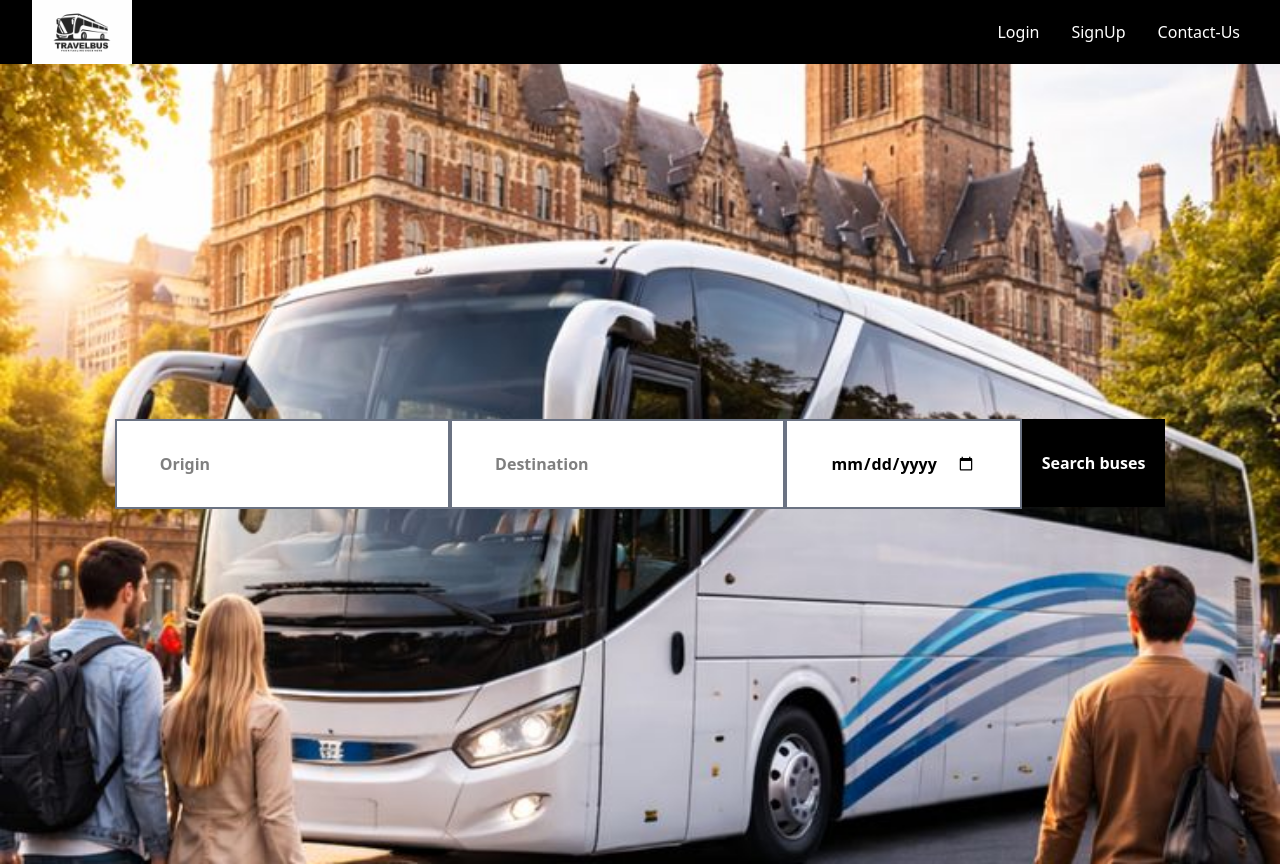
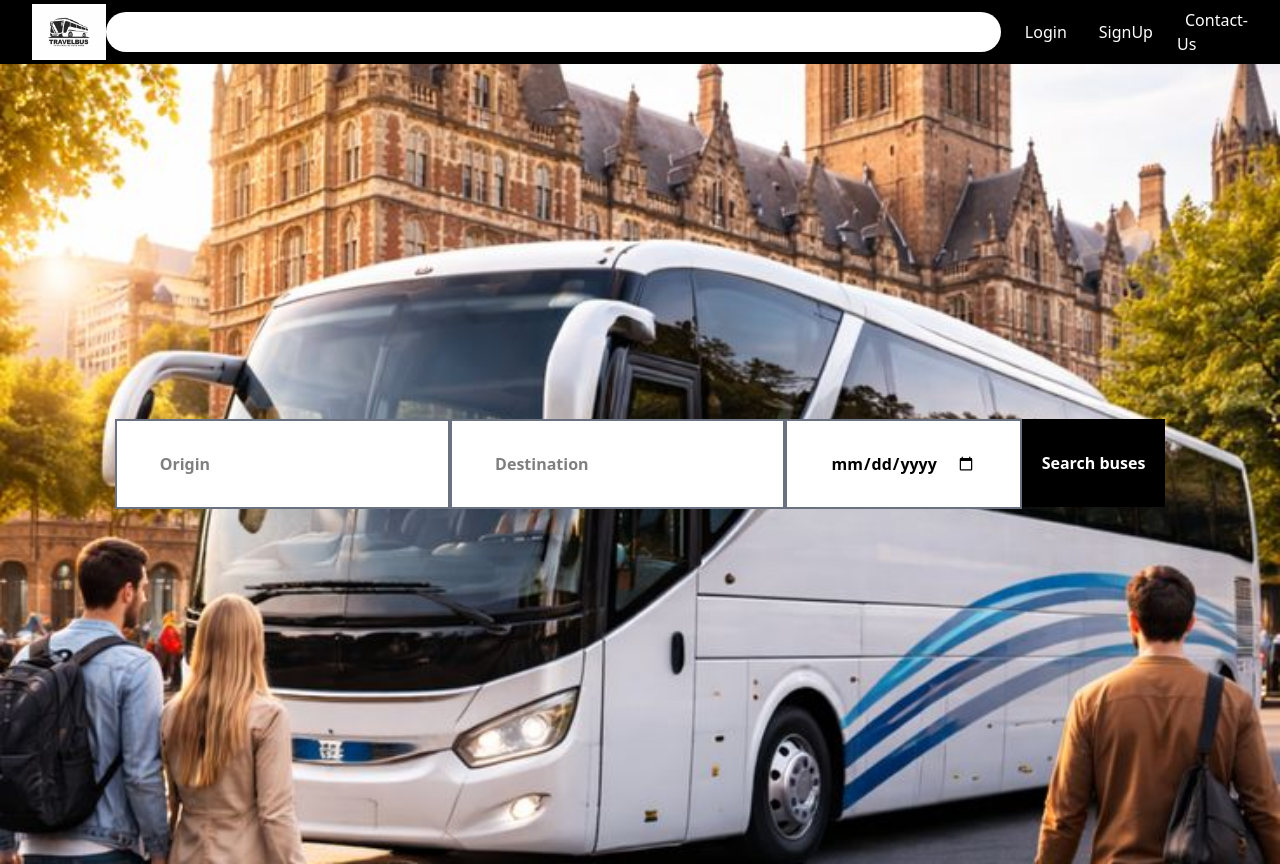
Before and after one commit to TheolaAshu/bus_app, a Next.js app: page / in a window 1280 px wide. Built offline with nearby package versions, Linux system fonts and the light colour scheme.

Commit message:
fixes:adjusting searchbar

```diff
--- a/components/navbar.tsx
+++ b/components/navbar.tsx
@@ -16,6 +16,14 @@ export default function Header() {
                 priority
               />
             </div>
+          </div>
+          <div className="relative w-full text-white">
+            <input
+              type={"search"}
+              name={"search"}
+              placeholder={"Search Agencies...."}
+              className="bg-white h-10 px-5 pr-10 w-full rounded-full text-sm focus:outline-none"
+            />
           </div>
           <div className="hidden md:block">
             <ul className="ml-4 flex items-center space-x-4">
```
